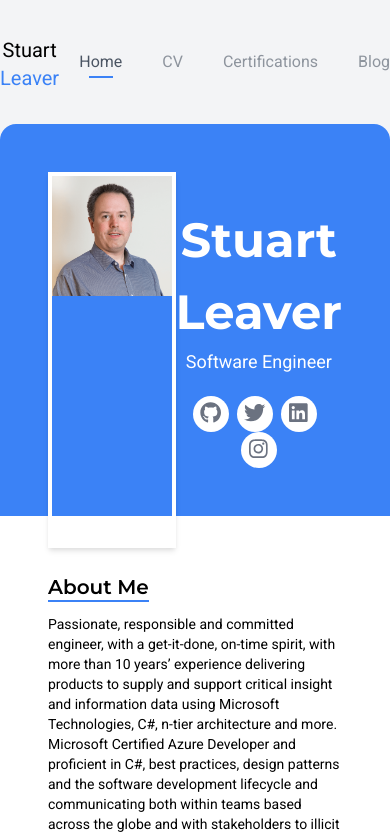
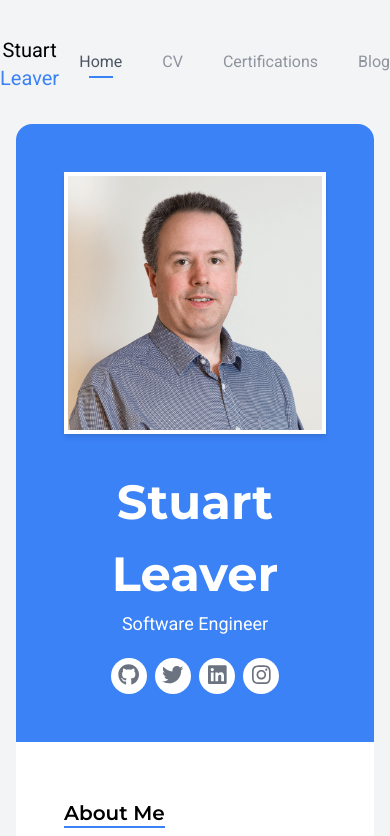
Before and after one commit to stuartleaver/stuartleaver.co.uk, a Vue app: page / in a window 390 px wide. Shown: the top 836 px of the page. Built offline with nearby package versions, Linux system fonts and the light colour scheme.

Commit message:
Make the home page responsive. This does not include the menu.

```diff
--- a/src/views/Home.vue
+++ b/src/views/Home.vue
@@ -3,10 +3,13 @@
     <section class="home-content">
       <div class="section-inner">
         <div class="page-header">
-          <div class="row">
+          <div class="flex flex-wrap">
+            <div class="w-full md:w-1/2 lg:w-1/3">
               <div class="photo">
                 <img src="images/photo.png" />
               </div>
+            </div>
+            <div class="w-full md:w-1/2 lg:w-2/3">
               <div class="header">
                 <h1>Stuart Leaver</h1>
                 <span class="roles">Software Engineer</span>
@@ -31,6 +34,7 @@
               </div>
             </div>
           </div>
+        </div>
         <div class="page-content">
           <div class="about-me">
             <BlockTitle title="About Me" />
@@ -51,7 +55,7 @@
           </div> -->
           <div class="testimonials">
             <BlockTitle title="Testimonials" />
-            <div class="grid grid-cols-2">
+            <div class="grid lg:grid-cols-2 md:grid-cols-1">
               <TestimonialItem
                 v-for="testimonial in testimonials"
                 :key="testimonial.author"
@@ -95,9 +99,6 @@ export default {
 </script>
 
 <style lang="postcss" scoped>
-.home-container {
-}
-
 .home-content {
   @apply max-w-5xl mx-auto;
 }
@@ -114,16 +115,12 @@ export default {
   @apply bg-white;
 }
 
-.row {
-  @apply flex justify-between;
-}
-
 .photo {
-  @apply max-w-xxs -mb-20 border-4 border-white shadow-md;
+  @apply max-w-xxs -mb-20 border-4 border-white shadow-md min-w-photo;
 }
 
 .header {
-  @apply flex-1 text-center text-white;
+  @apply text-center text-white;
 }
 
 .header h1 {
@@ -165,4 +162,19 @@ export default {
 .cv-button {
   @apply bg-white hover:shadow-lg font-semibold py-2 px-4 border border-gray-400 rounded shadow;
 }
+
+@media only screen and (max-width: 1036px) {
+  .home-content {
+    @apply mx-4;
+  }
+}
+
+@media only screen and (max-width: 769px) {
+  .home-content {
+    @apply mx-4;
+  }
+  .photo {
+    @apply mx-auto my-0;
+  }
+}
 </style>
--- a/tailwind.config.js
+++ b/tailwind.config.js
@@ -3,6 +3,9 @@ module.exports = {
   darkMode: false, // or 'media' or 'class'
   theme: {
     extend: {
+      minWidth: {
+        photo: "200px",
+      },
       maxWidth: {
         xxs: "17rem",
       },
```
Lines whose indentation alone changed are shown as unchanged.
